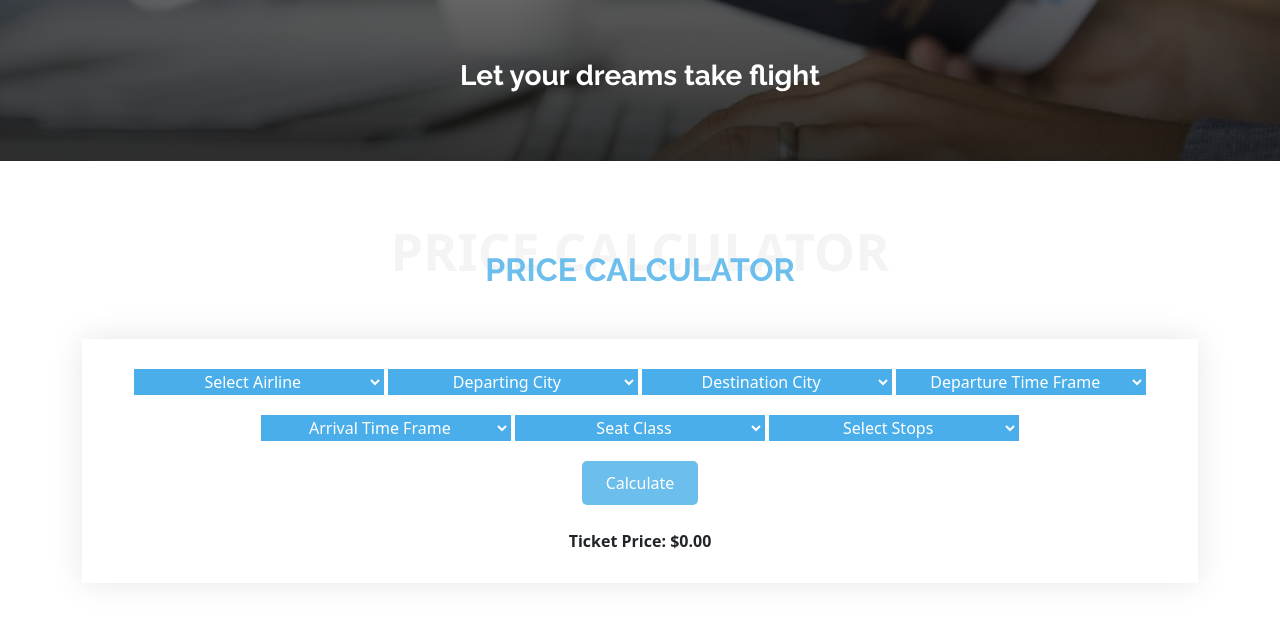
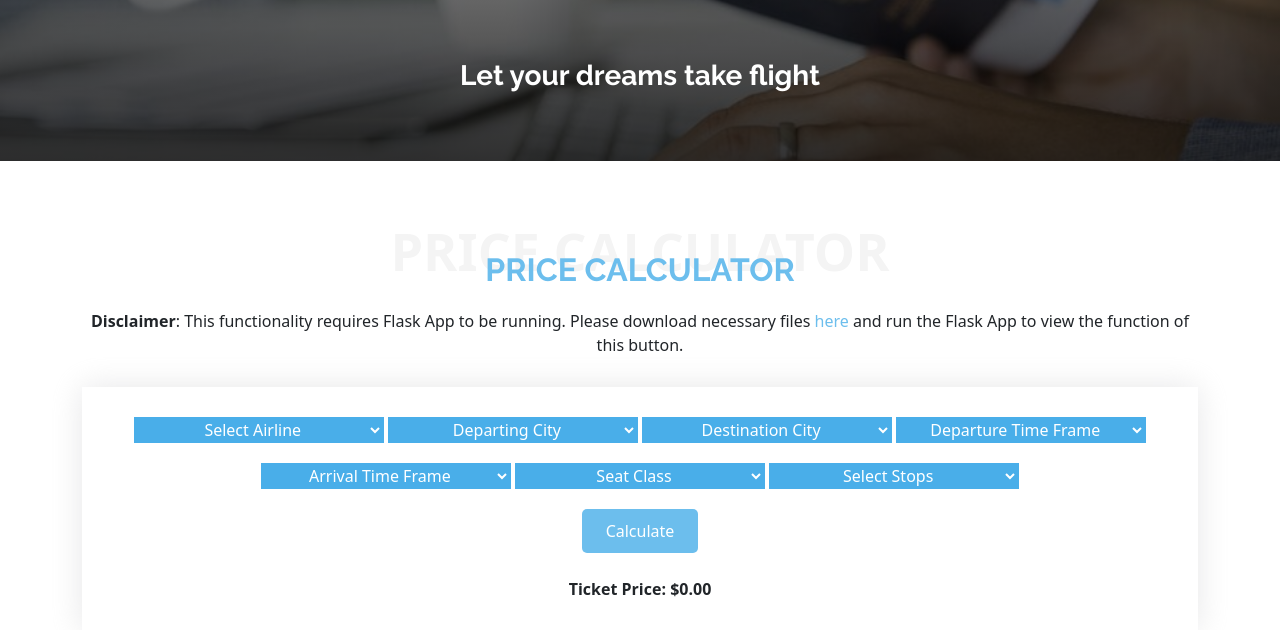
Before and after one commit to aimeevu/group-7-project-4, a Flask app: page / in a window 1280 px wide. Shown: the part 4682-5312 px from the top of the page. Run offline with Flask 2, Linux system fonts and the light colour scheme; parts of the project's set-up code (start-up, migrations or seed data) failed here and were passed over; some libraries are stand-ins or nearby versions.

Commit message:
Updated price calculator section with disclaimer for flask app requirement for functionality

```diff
--- a/templates/index.html
+++ b/templates/index.html
@@ -368,6 +368,7 @@
                     <div class="section-title">
                         <span>Price Calculator</span>
                         <h2>Price Calculator</h2>
+                        <p><strong>Disclaimer</strong>: This functionality requires Flask App to be running. Please download necessary files <a href="https://github.com/aimeevu/group-7-project-4">here</a> and run the Flask App to view the function of this button.</p>
                     </div>
 
                     <form action="" class="calc-form">
```
